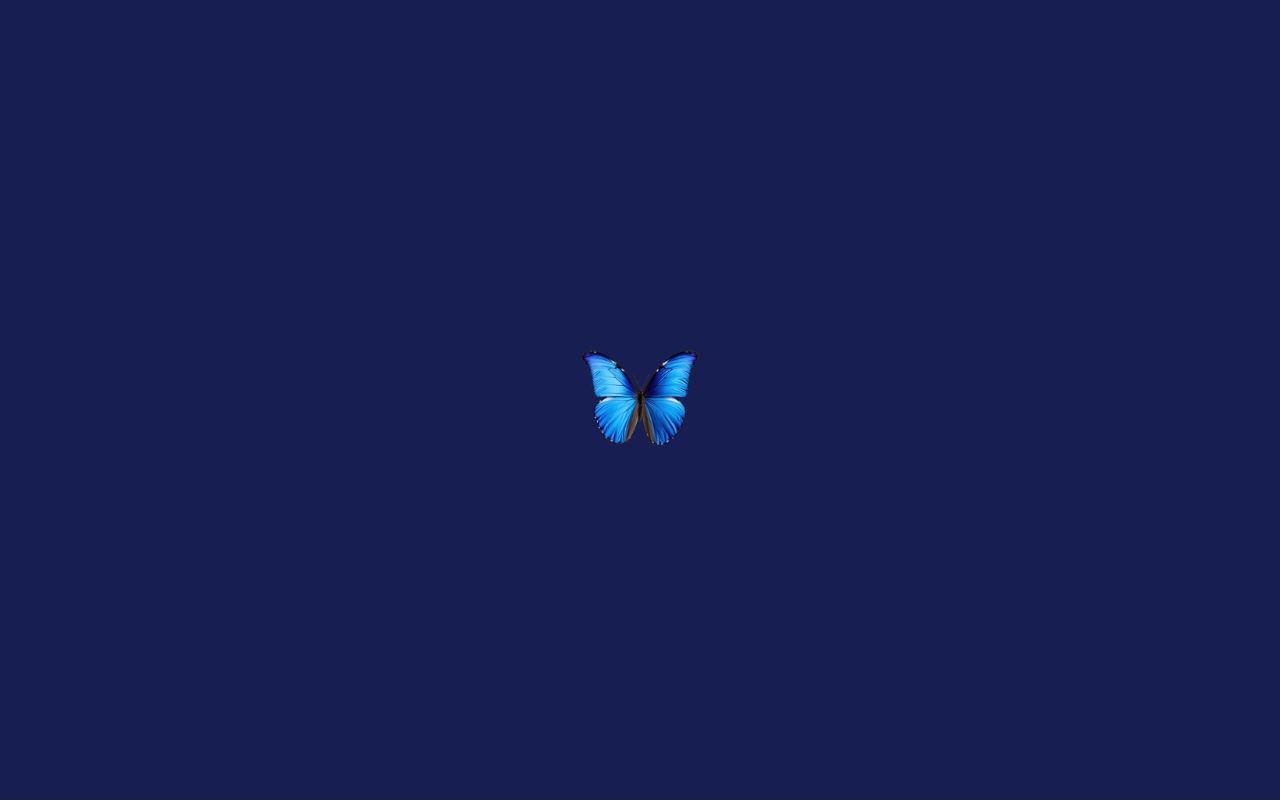
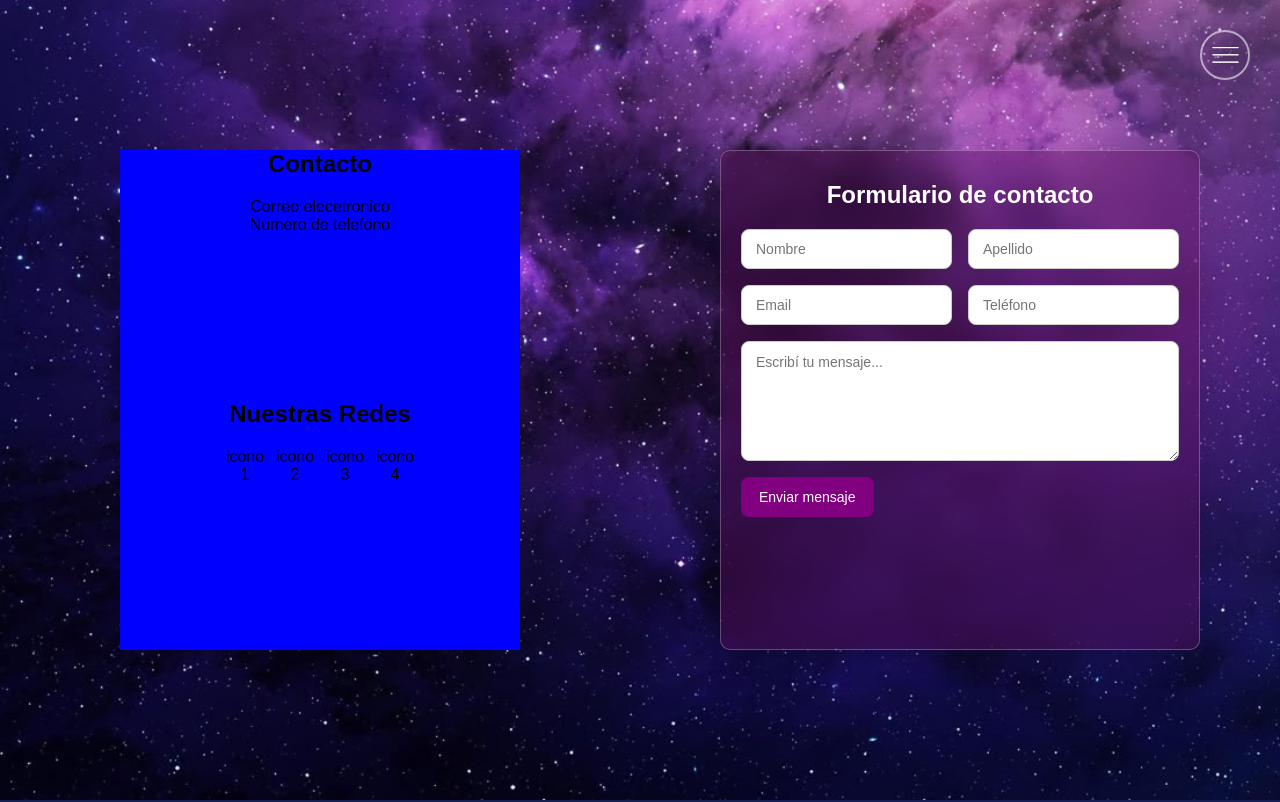
Before and after one commit to benjaeceiza/tienda-online, a React (Vite) app in the folder fronted/: page /contacto in a window 1280 px wide. Shown: the top 802 px of the page. Built offline with nearby package versions, Linux system fonts and the light colour scheme; grey boxes are pictures that could not be loaded.

Commit message:
vista contacto

```diff
--- a/fronted/src/components/Navbar.jsx
+++ b/fronted/src/components/Navbar.jsx
@@ -60,7 +60,7 @@ const Navbar = () => {
                 className="navbarLink"
                 onClick={() => setIsVisible(false)}
               >
-                Cursos gratuitos
+                Eric Barone
               </NavLink>
             </li>
             <li className="navbarItem">
@@ -69,7 +69,25 @@ const Navbar = () => {
                 className="navbarLink"
                 onClick={() => setIsVisible(false)}
               >
-                Cursos Pagos
+                Rituales
+              </NavLink>
+            </li>
+            <li className="navbarItem">
+              <NavLink
+                to="/cursos-pagos"
+                className="navbarLink"
+                onClick={() => setIsVisible(false)}
+              >
+                Artesanias Magicas
+              </NavLink>
+            </li>
+            <li className="navbarItem">
+              <NavLink
+                to="/cursos-pagos"
+                className="navbarLink"
+                onClick={() => setIsVisible(false)}
+              >
+                Sanaciones
               </NavLink>
             </li>
 
--- a/fronted/src/index.css
+++ b/fronted/src/index.css
@@ -425,7 +425,7 @@
   font-weight: bold;
   transition: all .3s;
   margin: 5px;
-   cursor: pointer;
+  cursor: pointer;
 }
 
 .notAccountLink:hover {
@@ -456,7 +456,7 @@
   padding: 0px 20px;
 }
 
-.modalRecovery{
+.modalRecovery {
   background-color: #171f52;
   height: 400px;
   width: 400px;
@@ -466,12 +466,12 @@
   align-items: center;
   justify-content: flex-start;
   padding: 15px;
-    box-shadow: 0px 0px 15px 1px rgb(0, 0, 0);
+  box-shadow: 0px 0px 15px 1px rgb(0, 0, 0);
   animation: slideDownFade 0.4s ease forwards;
 
 }
 
-.iconContainerRecovery{
+.iconContainerRecovery {
   width: 100%;
   text-align: start;
   height: 50px;
@@ -482,18 +482,20 @@
   margin-bottom: 50px;
 
 }
-.iconContainerRecovery img{
- width: 25px;
- cursor: pointer;
+
+.iconContainerRecovery img {
+  width: 25px;
+  cursor: pointer;
 
 }
-.titleRecovery{
+
+.titleRecovery {
   color: white;
   font-size: larger;
   font-weight: bold;
 }
 
-.formRecovery{
+.formRecovery {
   margin: 20px 0px;
   height: 150px;
 }
@@ -867,6 +869,157 @@
   margin-top: 10px;
 }
 
+/*       CONTACTO    */
+
+.contactContainer {
+  height: 100vh;
+  width: 100%;
+  background-image: url("./assets/fondos/fondo-violeta.jpg");
+  background-position: center;
+  background-repeat: no-repeat;
+  background-size: cover;
+}
+
+.sectionContainer {
+  height: 100vh;
+  width: 100%;
+  display: flex;
+  align-items: center;
+  justify-content: space-around;
+}
+
+.socialMediaSection {
+  width: 50%;
+  height: 100vh;
+  display: flex;
+  flex-direction: column;
+  justify-content: center;
+  align-items: center;
+}
+
+.listContainer {
+ height: 250px;
+  width: 100%;
+  max-width: 400px;
+  background-color: blue;
+  text-align: center;
+}
+
+.contactList {
+  list-style: none;
+  margin-top: 20px;
+}
+
+.socialMediaList {
+  list-style: none;
+  display: flex;
+  align-items: center;
+  justify-content: space-evenly;
+  width: 200px;
+  margin: 20px auto;
+
+
+}
+
+.formContactSection {
+  width: 50%;
+  height: 100vh;
+  display: flex;
+  flex-direction: column;
+  align-items: center;
+  justify-content: center;
+
+}
+
+.glass {
+  background: rgba(94, 17, 94, 0.407);
+  /* transparencia */
+  backdrop-filter: blur(12px);
+  -webkit-backdrop-filter: blur(12px);
+  /* Safari */
+  border-radius: 16px;
+  border: 1px solid rgba(255, 255, 255, 0.25);
+  box-shadow: 0 8px 32px rgba(0, 0, 0, 0.15);
+}
+
+.titleFormContainer {
+  padding: 20px;
+  border-radius: 10px;
+}
+
+.titleForm {
+  text-align: center;
+  margin: 10px 0px 20px 0px;
+  color: white;
+}
+
+.formContact {
+  display: grid;
+  grid-template-columns: 2fr 2fr;
+  max-width: 500px;
+  margin: auto;
+  height: 400px;
+
+}
+
+.contactFormInput {
+  height: 40px;
+  border-radius: 10px;
+}
+
+.formContact {
+  display: flex;
+  flex-direction: column;
+  gap: 16px;
+}
+
+.formRow {
+  display: grid;
+  grid-template-columns: 1fr 1fr;
+  gap: 16px;
+}
+
+.contactFormInput,
+.contactFormTextarea {
+  width: 100%;
+  padding: 12px 14px;
+  border-radius: 8px;
+  border: 1px solid #ccc;
+  font-size: 14px;
+  outline: none;
+}
+
+.contactFormTextarea {
+  min-height: 120px;
+  resize: vertical;
+}
+
+.contactFormButton {
+  align-self: flex-start;
+  /* queda independiente */
+  padding: 12px 18px;
+  border-radius: 8px;
+  border: none;
+  background-color: purple;
+  color: white;
+  font-size: 14px;
+  cursor: pointer;
+  transition: all .3s;
+}
+
+.contactFormButton:hover {
+  background-color: rgb(93, 2, 93);
+  transition: all .3s;
+}
+
+/* Responsive */
+@media (max-width: 640px) {
+  .formRow {
+    grid-template-columns: 1fr;
+  }
+}
+
+
 
 /* FOOTER */
 
--- a/fronted/src/views/contacto/Contacto.jsx
+++ b/fronted/src/views/contacto/Contacto.jsx
@@ -1,12 +1,70 @@
-
+import { useLoading } from "../../context/LoadingContext";
 
 const Contacto = () => {
 
-    return (
-        <>
-          <h1>cotnacto</h1>
-        </>
-    )
+  const { hideLoader } = useLoading();
+  hideLoader();
+
+  return (
+    <>
+      <main>
+        <div className="contactContainer">
+          <div className="sectionContainer">
+            <section className="socialMediaSection">
+              <div className="listContainer">
+                <h2>Contacto</h2>
+                <ul className="contactList">
+                  <li>Correo elecetronico</li>
+                  <li>Numero de telefono</li>
+                </ul>
+              </div>
+              <div className="listContainer">
+                <h2>Nuestras Redes</h2>
+                <ul className="socialMediaList">
+                  <li>icono 1</li>
+                  <li>icono 2</li>
+                  <li>icono 3</li>
+                  <li>icono 4</li>
+                </ul>
+              </div>
+            </section>
+            <section className="formContactSection">
+              <div className="titleFormContainer glass">
+                <h2 className="titleForm">Formulario de contacto</h2>
+                <form className="formContact">
+                  <div className="formRow">
+                    <input className="contactFormInput" type="text" placeholder="Nombre"
+                    />
+                    <input className="contactFormInput" type="text" placeholder="Apellido"
+                    />
+                  </div>
+
+                  <div className="formRow">
+                    <input className="contactFormInput" type="email" placeholder="Email"
+                    />
+                    <input className="contactFormInput" type="tel" placeholder="Teléfono"
+                    />
+                  </div>
+
+                  {/* Mensaje (fila completa) */}
+                  <textarea
+                    className="contactFormTextarea"
+                    placeholder="Escribí tu mensaje..."
+                  />
+
+                  {/* Botón independiente */}
+                  <button type="submit" className="contactFormButton">
+                    Enviar mensaje
+                  </button>
+                </form>
+              </div>
+
+            </section>
+          </div>
+        </div>
+      </main>
+    </>
+  )
 
 }
 
--- a/fronted/src/views/login/Login.jsx
+++ b/fronted/src/views/login/Login.jsx
@@ -3,7 +3,7 @@ import { userLogin } from "../../services/login";
 import { Link, useNavigate } from "react-router-dom";
 import { useAuth } from "../../context/AuthContext";
 import { useLoading } from "../../context/LoadingContext";
-import fondo from "../../assets/fondos/inicio.png";
+import fondo from "../../assets/fondos/fondo-violeta.jpg";
 import Recovery from "../recovery-password/Recovery";
 
 const Login = () => {
```
Also changed, not shown: fronted/src/assets/fondos/fondo-violeta.jpg (added), 1 other file (tests, documents, lock files or other folders).
